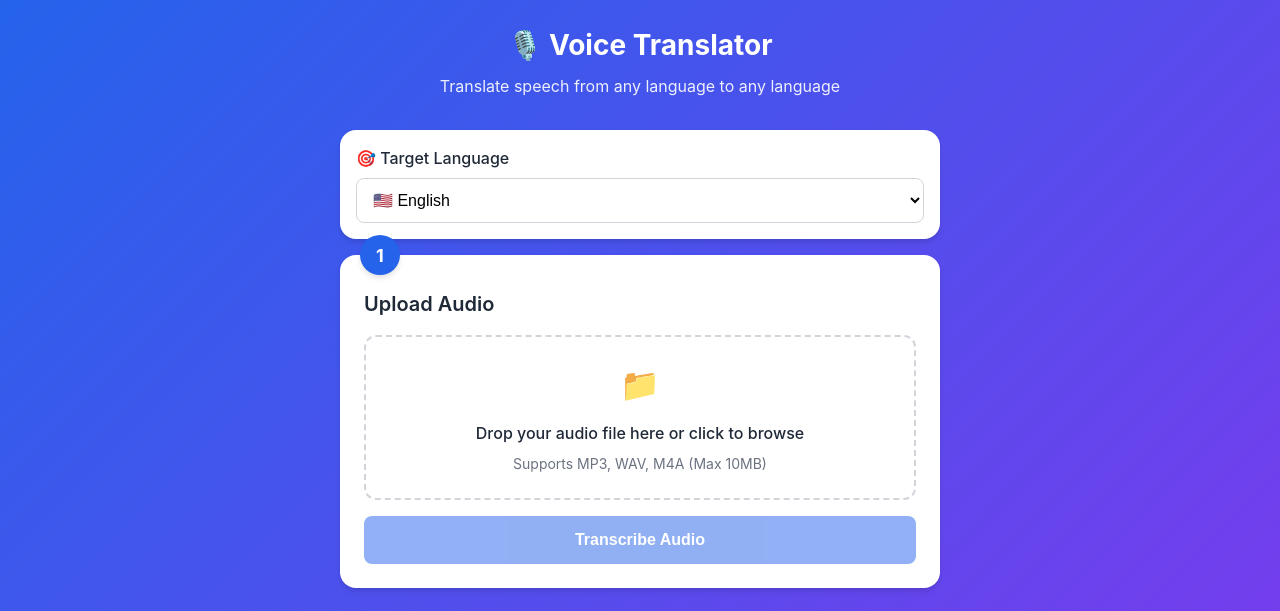
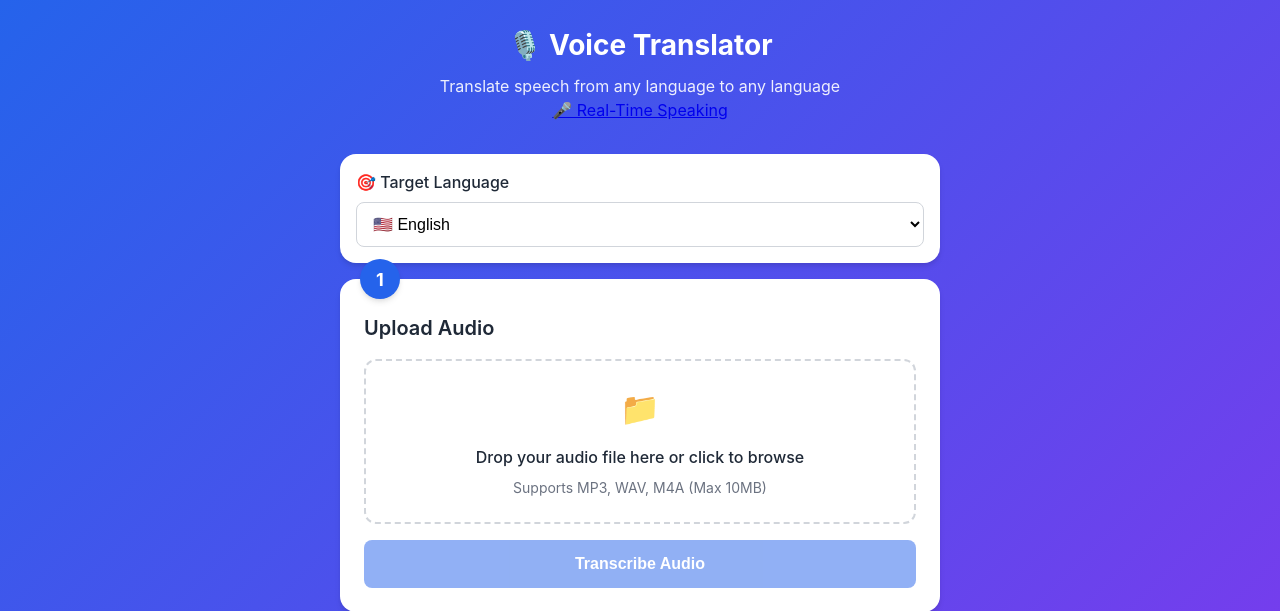
Before and after one commit to maisam2004/voice-translator-project, a FastAPI app: page / in a window 1280 px wide. Shown: the top 611 px of the page. Run offline with FastAPI, Linux system fonts and the light colour scheme; parts of the project's set-up code (start-up, migrations or seed data) failed here and were passed over.

Commit message:
Add navigation link for real-time speaking feature in header

```diff
--- a/templates/index.html
+++ b/templates/index.html
@@ -430,6 +430,9 @@
         <header>
             <h1>🎙️ Voice Translator</h1>
             <p class="subtitle">Translate speech from any language to any language</p>
+            <div class="navigation">
+                <a href="/realtime" class="nav-btn">🎤 Real-Time Speaking</a>
+            </div>
             <button class="reset-btn" id="reset-btn">🔄 Start Over</button>
         </header>
 
```
